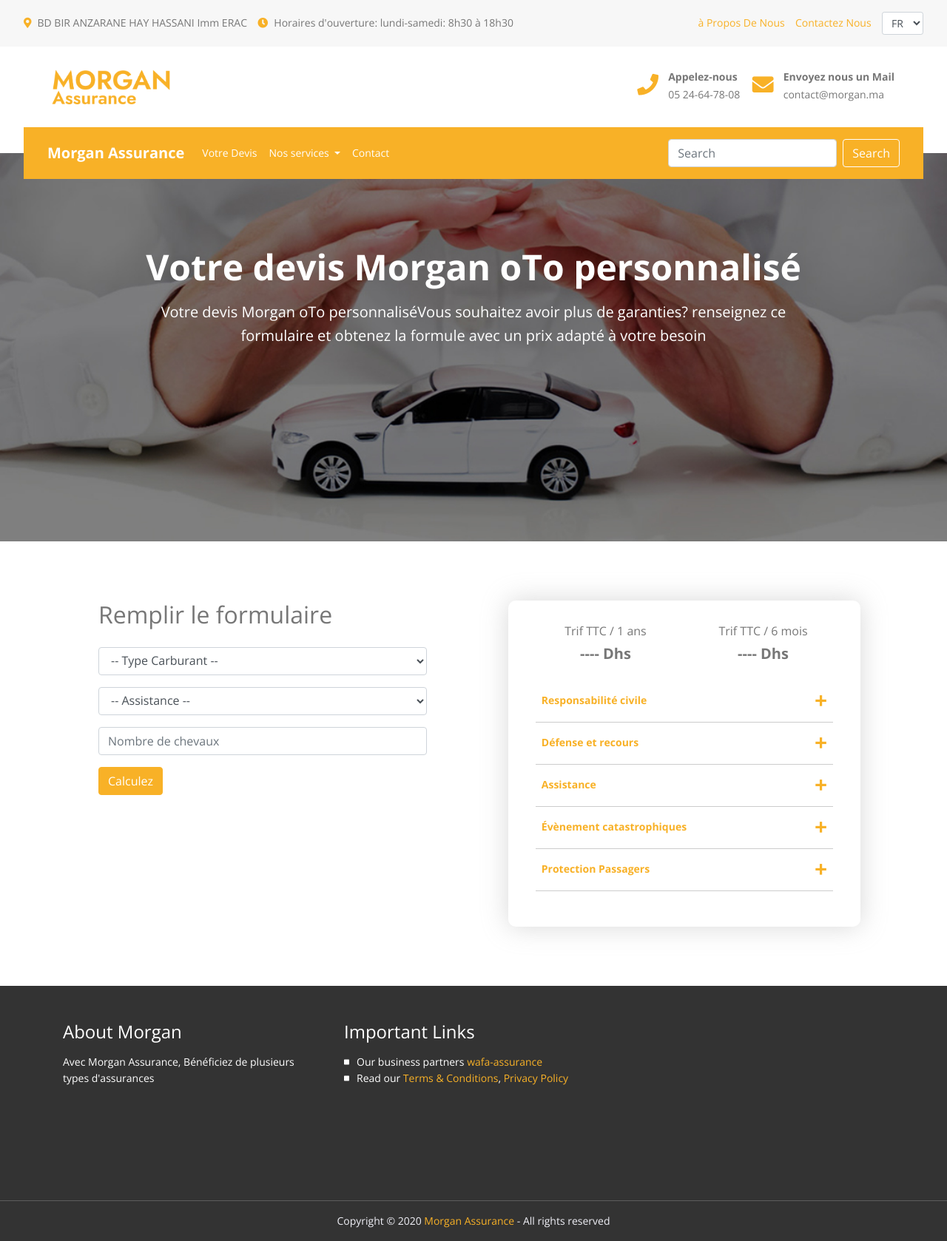
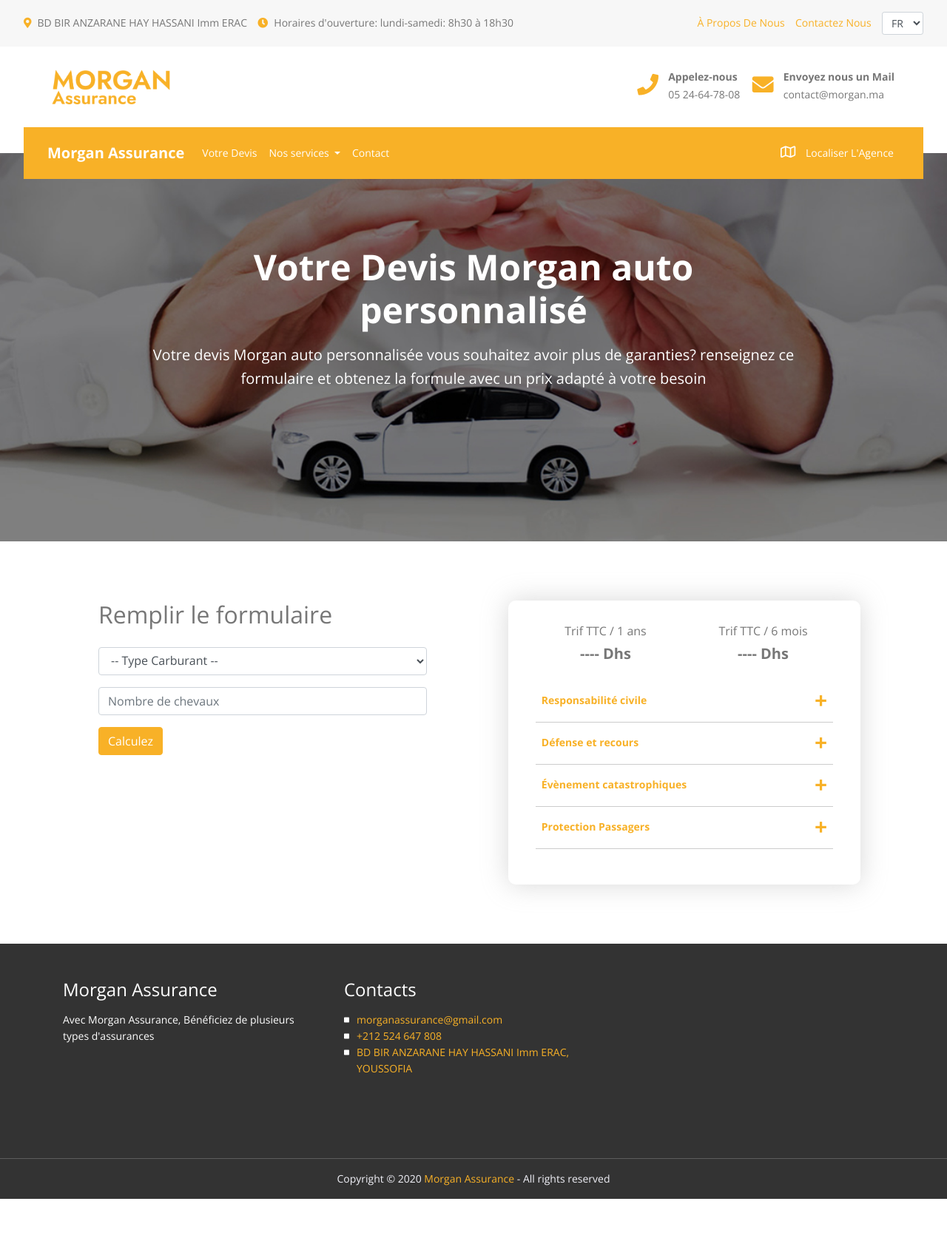
Before and after one commit to ILYASSBENHADDA/Morgan-Insurance, a PHP site: page /devis.php in a window 1280 px wide. Shown: the whole page at 74% size. After the commit the page ends 1621 px from the top, so only its background shows below. Run offline with PHP 8.4, Linux system fonts and the light colour scheme; grey boxes are pictures that could not be loaded.

Commit message:
Modification in JS file and create about page

```diff
--- a/assets/css/styles.css
+++ b/assets/css/styles.css
@@ -69,6 +69,11 @@ a.btn-mode-one:hover {
 .btn-primary {
     background-color: #F8B127;
     border-color: #F8B127;
+}
+
+.btn-primary:hover {
+    background-color: #D49A26;
+    border-color: #D49A26;
 }
 
 /*******************/
@@ -225,16 +230,11 @@ a.btn-mode-one:hover {
     color: #f1f1f1;
 }
 
-.btn-outline-success {
-    color: #fff;
-    border-color: #fff;
+.navbar .navbar-nav .nav-link i {
+    margin-right: 10px;
+    font-size: 18px;
 }
 
-.btn-outline-success:hover {
-    background-color: #fff;
-    color: #F8B127;
-    border-color: #fff;
-}
 /* end of Navbar */
 
 /*******************/
--- a/assets/devis.php
+++ b/assets/devis.php
@@ -1,10 +1,12 @@
+<!-- Header  -->
 <?php include_once('sections/header.php'); ?>
+
 
 <!-- Header Background -->
     <div class="bg-header">
         <div class="heading-txt">
-            <h1 class="">Votre devis Morgan oTo personnalisé</h1>
-            <h5>Votre devis Morgan oTo personnaliséVous souhaitez avoir plus de garanties? renseignez ce formulaire et obtenez la formule avec un prix adapté à votre besoin</h5>
+            <h1 class="">Votre Devis Morgan auto personnalisé</h1>
+            <h5>Votre devis Morgan auto personnalisée vous souhaitez avoir plus de garanties? renseignez ce formulaire et obtenez la formule avec un prix adapté à votre besoin</h5>
         </div>
     </div>
 <!-- end of Header Background -->
@@ -25,13 +27,6 @@
                             <option>-- Type Carburant --</option>
                             <option value="Diesel">Diesel</option>
                             <option value="Essence">Essence</option>
-                        </select>
-                    </div>
-                    <div class="form-group">
-                        <select id="list_yn" class="form-control">
-                            <option>-- Assistance --</option>
-                            <option value="OUI">OUI</option>
-                            <option value="NO">NO</option>
                         </select>
                     </div>
                     <div class="form-group">
@@ -85,18 +80,6 @@
                     <div class="panel panel-default">
                         <div class="panel-heading">
                         <h4 class="panel-title">
-                            <a data-toggle="collapse" data-parent="#accordion" href="#collapse3">
-                            Assistance <span>+</span></a>
-                        </h4>
-                        </div>
-                        <div id="collapse3" class="panel-collapse collapse">
-                        <div class="panel-body">Prestation optionnelle disponible 24/24 et 7j/7 , qui permet de fournir une aide rapide aux assurés en cas de difficultés rencontrées ( en cas de panne ou d’accident ) lors des déplacements du véhicule assuré</div>
-                        </div>
-                    </div>
-
-                    <div class="panel panel-default">
-                        <div class="panel-heading">
-                        <h4 class="panel-title">
                             <a data-toggle="collapse" data-parent="#accordion" href="#collapse4">
                             Évènement catastrophiques <span>+</span></a>
                         </h4>
@@ -134,4 +117,6 @@
 </div>
 <!-- end of Devis Calculation -->
 
+
+<!-- Footer -->
 <?php include_once('sections/footer.php'); ?>
--- a/assets/js/scripts.js
+++ b/assets/js/scripts.js
@@ -19,15 +19,30 @@ function myCalc() {
   var price_year = document.getElementById('price_year');
   var price_six_mounth = document.getElementById('price_six_mounth');
 
-  var B46_E = 1944.18;
-  var B78_E = 2357.901;
-  var B911_E = 3659.355;
+  /* Pour Essence */
+      /* 1 ans */
+      var E_CV_4_6    = 2284.66;
+      var E_CV_7_8    = 2764.35;
+      var E_CV_9_11   = 2994.55;
+
+      /* 6 mois */
+      var E_CV_4_6_x  = 1226.48;
+      var E_CV_7_8_x  = 1477.29;
+      var E_CV_9_11_x = 1597.65;
+
+  /* Pour Diesel */
+      /* 1 ans */
+      var D_CV_4_6    = 2284.66;
+      var D_CV_7_8    = 2994.55;
+      var D_CV_9_11   = 4273.32;
+
+      /* 6 mois */
+      var D_CV_4_6_x  = 1226.48;
+      var D_CV_7_8_x  = 1597.65;
+      var D_CV_9_11_x = 2266.24;
 
   var selection = document.getElementById('list_carburant');
   var carburant = selection.options[selection.selectedIndex].text;
-
-  var y_n = document.getElementById('list_yn');
-  var assistance = y_n.options[y_n.selectedIndex].text;
 
   var dangerAlert = document.getElementById('danger-notification');
 
@@ -35,62 +50,56 @@ function myCalc() {
 
   // Essence Conditions
   if (carburant == "Essence" && num_cv >= 4 && num_cv <= 6) {
-    price_year.innerHTML = B46_E +" Dhs"
-    price_six_mounth.innerHTML = Math.round(B46_E-1389) +" Dhs"
+    price_year.innerHTML = E_CV_4_6 +" Dhs"
+    price_six_mounth.innerHTML = E_CV_4_6_x +" Dhs"
   }
   else if (carburant == "Essence" && num_cv > 6 && num_cv <= 8) {
-    price_year.innerHTML = B78_E +" Dhs"
-    price_six_mounth.innerHTML = Math.round(B78_E-1389) +" Dhs"
+    price_year.innerHTML = E_CV_7_8 +" Dhs"
+    price_six_mounth.innerHTML = E_CV_7_8_x +" Dhs"
   }
 
   else if (carburant == "Essence" && num_cv > 8 && num_cv <= 11) {
-    price_year.innerHTML = B911_E +" Dhs"
-    price_six_mounth.innerHTML = Math.round(B911_E-1389) +" Dhs"
+    price_year.innerHTML = E_CV_9_11 +" Dhs"
+    price_six_mounth.innerHTML = E_CV_9_11_x +" Dhs"
   }
 
   // Diesel Conditions
   if (carburant == "Diesel" && num_cv >= 4 && num_cv <= 6) {
-    price_year.innerHTML = ("2357.901 Dhs")
-    price_six_mounth.innerHTML = ("2357.901 Dhs")
+    price_year.innerHTML = D_CV_4_6 +" Dhs"
+    price_six_mounth.innerHTML = D_CV_4_6_x +" Dhs"
   }
 
   else if (carburant == "Diesel" && num_cv > 6 && num_cv <= 8) {
-    price_year.innerHTML = ("2556.45 Dhs")
-    price_six_mounth.innerHTML = ("2556.45 Dhs")
+    price_year.innerHTML = D_CV_7_8 +" Dhs"
+    price_six_mounth.innerHTML = D_CV_7_8_x +" Dhs"
   }
 
   else if (carburant == "Diesel" && num_cv > 8 && num_cv <= 11) {
-    price_year.innerHTML = ("3659.355 Dhs")
-    price_six_mounth.innerHTML = ("3659.355 Dhs")
-  }
-
-  // IF OUI ASSISTANCE
-  if (assistance == "OUI") {
-    price_year.innerHTML = "3567800 Dhs"
-    price_six_mounth.innerHTML = (Math.round(B46_E-1389)+44,84) +" Dhs"
+    price_year.innerHTML = D_CV_9_11 +" Dhs"
+    price_six_mounth.innerHTML = D_CV_9_11_x +" Dhs"
   }
 
   // Validation
   if (carburant === "-- Type Carburant --") {
       dangerAlert.style.display = 'block';
-      dangerAlert.innerHTML = "Choose Cardurant Type";
+      dangerAlert.innerHTML = "Choice Le Type Du Carburant!";
       return false;
   }
 
-  if (assistance === "-- Assistance --") {
-      dangerAlert.style.display = 'block';
-      dangerAlert.innerHTML = "Choose Y or N";
-      return false;
+  if (num_cv == "") {
+    dangerAlert.style.display = 'block';
+    dangerAlert.innerHTML = "Le Champ est Vide, Veuillez Saisir Un Nombre";
+    return false;
   }
 
   if (num_cv < 4 || num_cv > 11 ) {
       dangerAlert.style.display = 'block';
-      dangerAlert.innerHTML = "enter number Greater than 4 or equal";
+      dangerAlert.innerHTML = "Entrez Un Nombre Supérieur à 4 Ou égal";
       return false;
   }
 
   dangerAlert.style.display = 'none';
   dangerAlert.innerHTML = "";
-  return "ok";
+  return true;
 
 }
--- a/assets/sections/footer.php
+++ b/assets/sections/footer.php
@@ -4,21 +4,25 @@
             <div class="row">
                 <div class="col-md-4">
                     <div class="footer-col">
-                        <h4>About Morgan</h4>
+                        <h4>Morgan Assurance</h4>
                         <p>Avec Morgan Assurance, Bénéficiez de plusieurs types d'assurances</p>
                     </div>
                 </div> <!-- end of col -->
                 <div class="col-md-4">
                     <div class="footer-col middle">
-                        <h4>Important Links</h4>
+                        <h4>Contacts</h4>
                         <ul class="list-unstyled li-space-lg">
                             <li class="media">
                                 <i class="fas fa-square"></i>
-                                <div class="media-body">Our business partners <a class="turquoise" href="#">wafa-assurance</a></div>
+                                <div class="media-body"><a class="turquoise" href="mailto:morganassurance@gmail.com">morganassurance@gmail.com</a></div>
                             </li>
                             <li class="media">
                                 <i class="fas fa-square"></i>
-                                <div class="media-body">Read our <a class="turquoise" href="#">Terms & Conditions</a>, <a class="turquoise" href="privacy-policy.html">Privacy Policy</a></div>
+                                <div class="media-body"><a class="turquoise" href="mailto:+212524647808">+212 524 647 808</a></div>
+                            </li>
+                            <li class="media">
+                                <i class="fas fa-square"></i>
+                                <div class="media-body"><a class="turquoise" href="#">BD BIR ANZARANE HAY HASSANI Imm ERAC, YOUSSOFIA</a></div>
                             </li>
                         </ul>
                     </div>
--- a/assets/sections/header.php
+++ b/assets/sections/header.php
@@ -8,27 +8,17 @@
     <meta name="description" content="">
     <meta name="author" content="">
 
-    <!-- OG Meta Tags to improve the way the post looks when you share the page on LinkedIn, Facebook, Google+ -->
-	<meta property="og:site_name" content="" /> <!-- website name -->
-	<meta property="og:site" content="" /> <!-- website link -->
-	<meta property="og:title" content=""/> <!-- title shown in the actual shared post -->
-	<meta property="og:description" content="" /> <!-- description shown in the actual shared post -->
-	<meta property="og:image" content="" /> <!-- image link, make sure it's jpg -->
-	<meta property="og:url" content="" /> <!-- where do you want your post to link to -->
-	<meta property="og:type" content="article" />
-
     <!-- Website Title -->
     <title>Accueil - Morgan Assurance</title>
 
     <!-- Styles -->
-    <link href="https://fonts.googleapis.com/css?family=Montserrat:400,600,700" rel="stylesheet">
     <link href="https://fonts.googleapis.com/css?family=Open+Sans:400,400i,700,700i" rel="stylesheet">
     <link href="css/bootstrap.css" rel="stylesheet">
     <link href="css/fontawesome-all.css" rel="stylesheet">
-	<link href="css/styles.css" rel="stylesheet">
+	  <link href="css/styles.css" rel="stylesheet">
 
 	<!-- Favicon  -->
-    <link rel="icon" href="images/#.png">
+    <link rel="icon" href="images/favicon.svg">
 </head>
 <body>
 
@@ -39,7 +29,7 @@
             <li><i class="fas fa-clock"></i>Horaires d'ouverture: lundi-samedi: 8h30 à 18h30</li>
         </ul>
         <ul>
-            <li><a href="about.php">à Propos De Nous</a></li>
+            <li><a href="about.php">À Propos De Nous</a></li>
             <li><a href="contact.php">Contactez Nous</a></li>
             <li>
                 <select class="form-control form-control-sm">
@@ -61,7 +51,7 @@
                     <ul>
                         <li>
                             <table>
-                                <tr>
+                                  <tr>
                                     <th rowspan="2"><i class="fas fa-phone"></i></th>
                                     <th>Appelez-nous</th>
                                   </tr>
@@ -114,10 +104,11 @@
               <a class="nav-link" href="contact.php">Contact</a>
             </li>
           </ul>
-          <form class="form-inline my-2 my-lg-0">
-            <input class="form-control mr-sm-2" type="search" placeholder="Search" aria-label="Search">
-            <button class="btn btn-outline-success my-2 my-sm-0" type="submit">Search</button>
-          </form>
+          <ul class="navbar-nav ml-auto">
+            <li class="nav-item">
+              <a class="nav-link" href="#"><i class="far fa-map"></i> Localiser L'Agence </a>
+            </li>
+          </ul>
         </div>
       </nav>
     <!-- end of Navbar -->
```
Also changed, not shown: assets/about.php (+23 -0 lines), assets/index.php (+5 -5 lines), README.md (added), assets/images/favicon.svg (added), assets/images/slide-img-02.jpg (added), 1 other file. Lines whose indentation alone changed are shown as unchanged.
